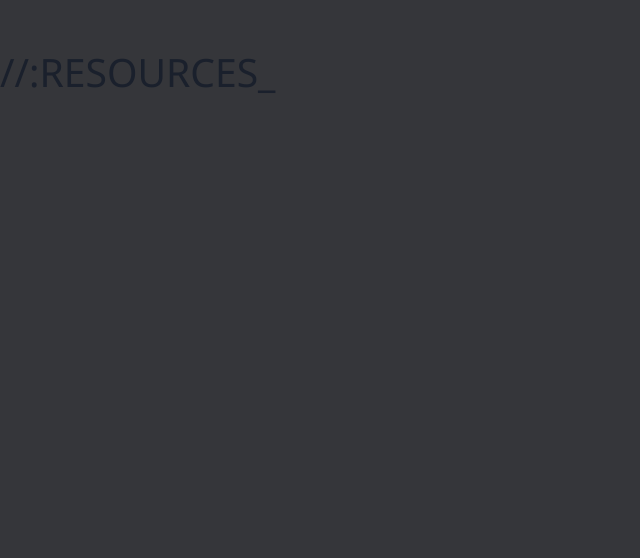
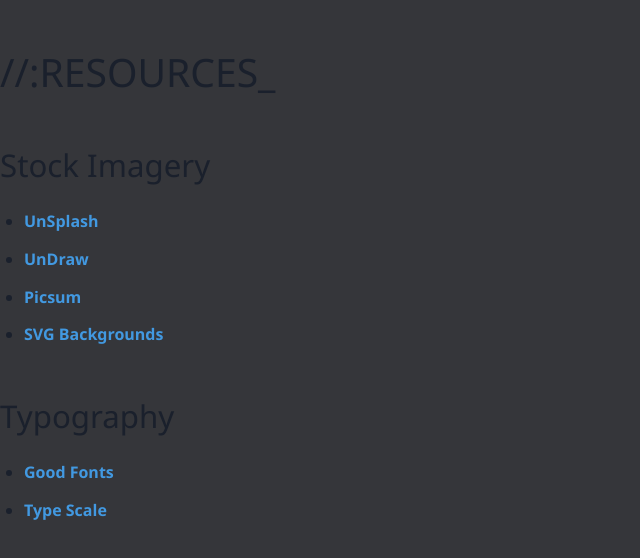
Before and after one commit to MattMcAdams/new-tab, a browser extension: page test.html in a window 1280 px wide. Shown: the whole page, without its empty margins (0-640 px from the left). Drawn offline with Linux system fonts and the light colour scheme.

Commit message:
Update fetch

```diff
--- a/test.html
+++ b/test.html
@@ -41,7 +41,7 @@
 
     fetch("assets/resources.json")
         .then(response => response.json())
-        .then(json => console.log(json));
+        .then(json => renderResourceLists(json));
 
   </script>
 </body>
```
